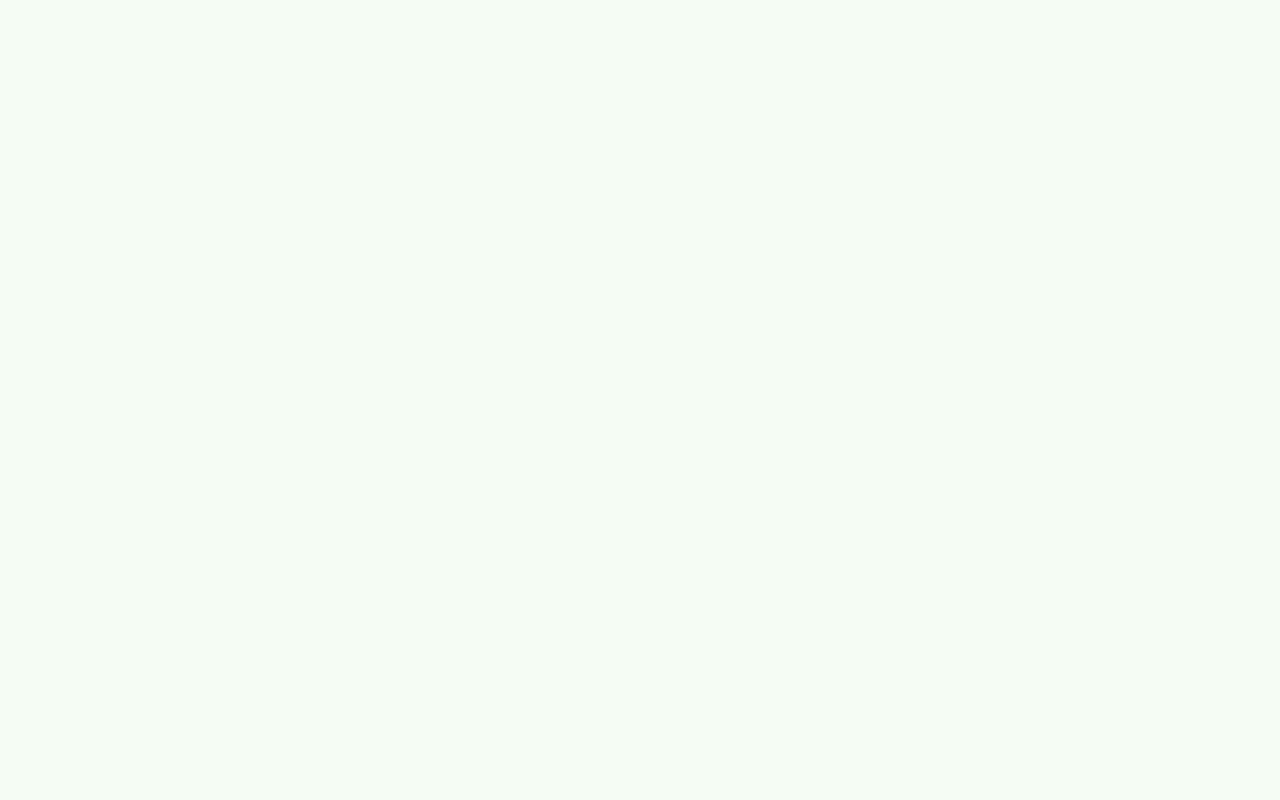
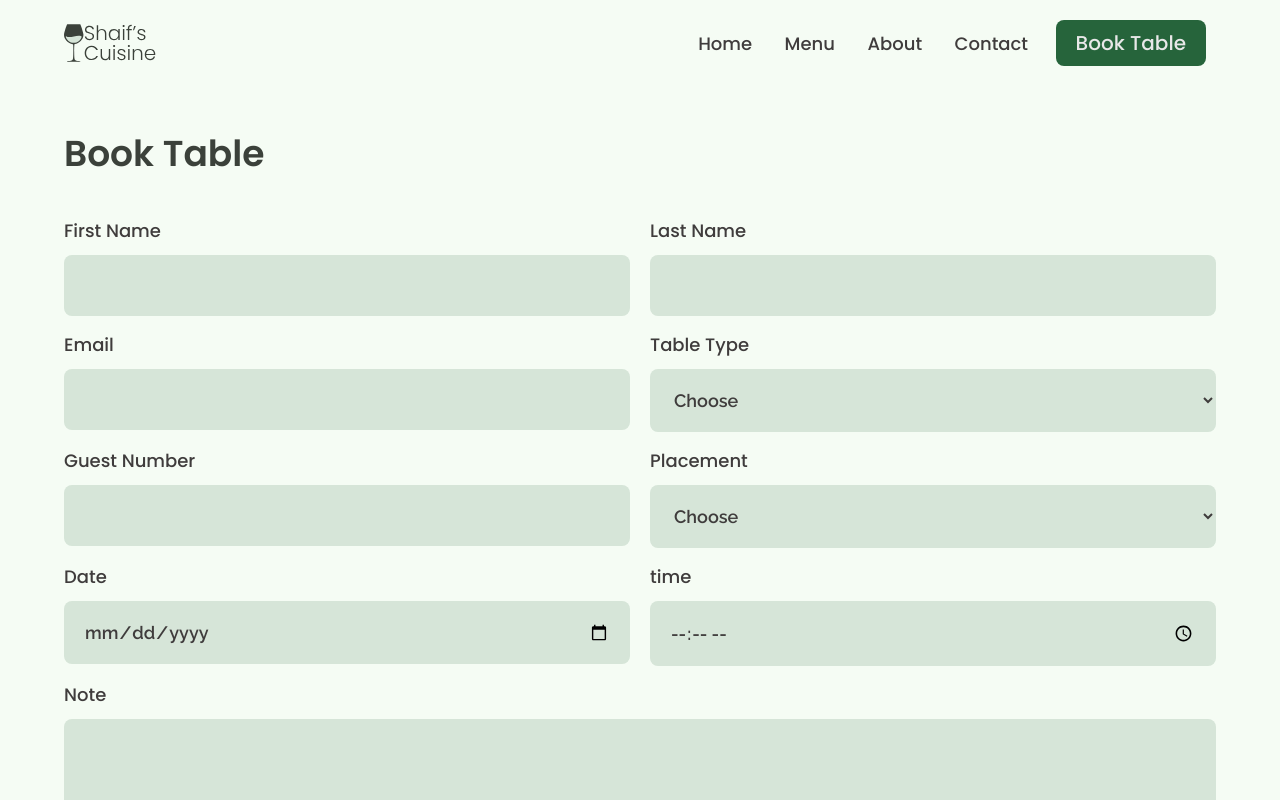
Before and after one commit to NgoManh131/CSE391_BTL_WebDatDoAn_Nhom-23, a plain HTML site: page booking/booking.html in a window 1280 px wide. Shown: the top 800 px of the page. Drawn offline with nearby package versions, Linux system fonts and the light colour scheme.

Commit message:
first commit

```diff
--- a/Home/components.css
+++ b/Home/components.css
@@ -337,7 +337,7 @@ footer {
 }
 /* End Footer Styles */
 
-/* Form Styles */
+/* Form Styles - booking */
 #form {
 	padding: 5rem 0;
 }
--- a/booking/booking.html
+++ b/booking/booking.html
@@ -229,6 +229,6 @@
           <!-- aos scripts -->
           <script src="https://unpkg.com/aos@next/dist/aos.js"></script>
           <!-- custom scripts -->
-          <script src="../js/main.js"></script>
+          <script src="../javascript/main.js"></script>
      </body>
 </html>
--- a/javascript/main.js
+++ b/javascript/main.js
@@ -4,20 +4,20 @@ const navIconEl = document.querySelector('.nav__icon');
 const navBgOverlayEl = document.querySelector('.nav__bgOverlay');
 
 
-window.addEventListener('DOMContentLoaded', () =>{
+window.addEventListener('DOMContentLoaded', () => {
      document.body.style.visibility = 'visible';
 });
 
 const navOpen = () => {
      navList.classList.add('show');
      navBgOverlayEl.classList.add('active');
-     document.body.style= 'visibility: visible; height: 100vh; width:100vw; overflow:hidden;';
+     document.body.style = 'visibility: visible; height: 100vh; width:100vw; overflow:hidden;';
 }
 
 const navClose = () => {
      navList.classList.remove('show');
      navBgOverlayEl.classList.remove('active');
-     document.body.style= 'visibility: visible; height: initial; width: 100%; overflow-x: hidden;';
+     document.body.style = 'visibility: visible; height: initial; width: 100%; overflow-x: hidden;';
 }
 
 navIconEl.addEventListener('click', navOpen);
@@ -29,13 +29,13 @@ window.addEventListener('DOMContentLoaded', () =>{
 // AOS
 // AOS.refreshHard();
 AOS.init({
-     offset: 200, // offset (in px) from the original trigger point
-     delay: 100, // values from 0 to 3000, with step 50ms
+     offset: 200, // offset (tính bằng px) từ điểm kích hoạt ban đầu
+     delay: 100, // giá trị từ 0 đến 3000, với bước 50ms
      duration: 400, // values from 0 to 3000, with step 50ms
-     easing: 'ease', // default easing for AOS animations
-     once: false, // whether animation should happen only once - while scrolling down
-     mirror: false, // whether elements should animate out while scrolling past them
-     anchorPlacement: 'top-bottom', // defines which position of the element regarding to window should trigger the animation
+     easing: 'ease', // dnới lỏng mặc định cho hoạt ảnh AOS
+     once: false, // hoạt ảnh có nên chỉ xảy ra một lần hay không - trong khi cuộn xuống
+     mirror: false, // liệu các phần tử có nên hoạt ảnh trong khi cuộn qua chúng hay không
+     anchorPlacement: 'top-bottom', // xác định vị trí của phần tử liên quan đến cửa sổ sẽ kích hoạt hoạt ảnh
 });
 
    // const dishGridEl = Array.from(document.querySelectorAll('#dishGrid'));
```
Also changed, not shown: booking/booking.css (added). Lines whose indentation alone changed are shown as unchanged.
